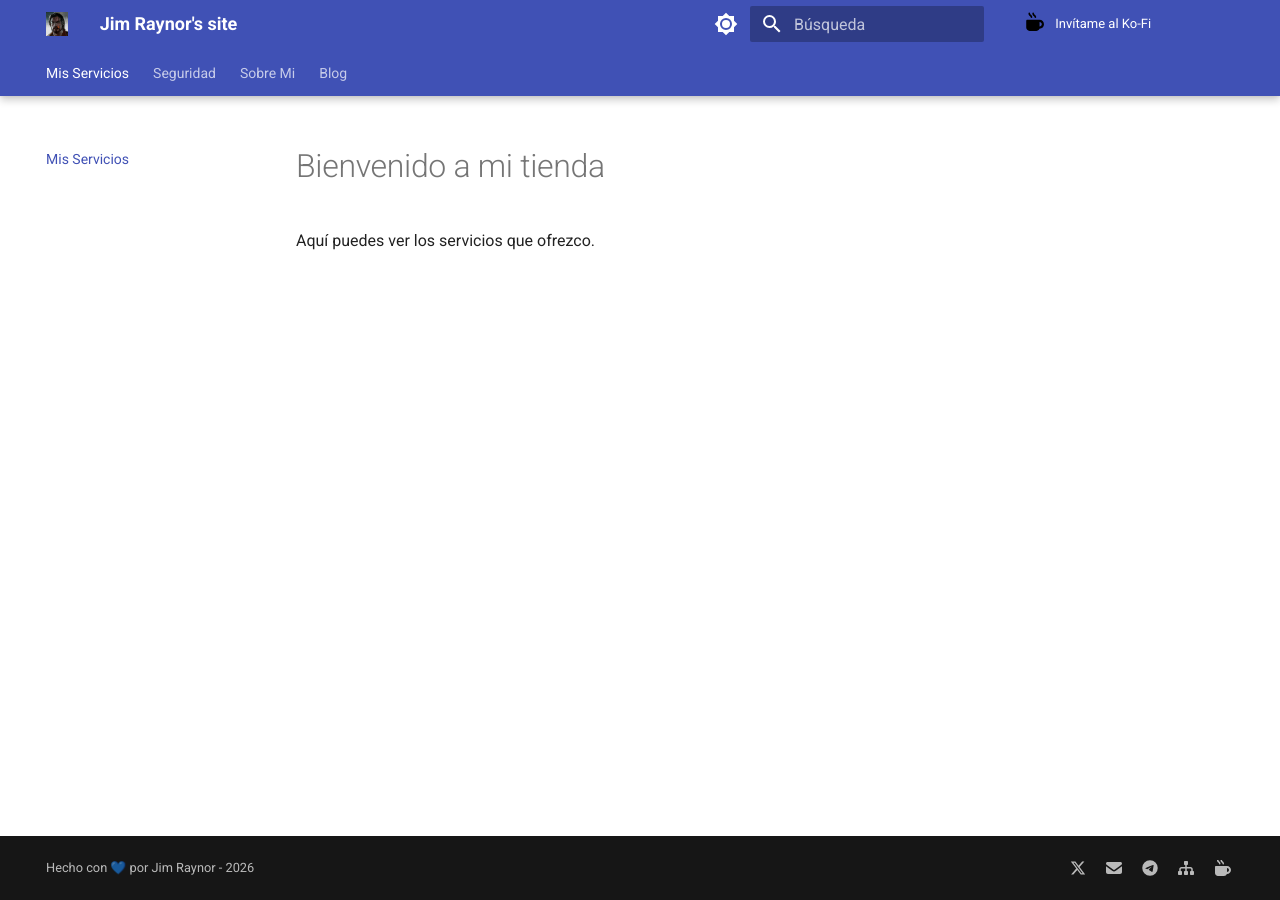
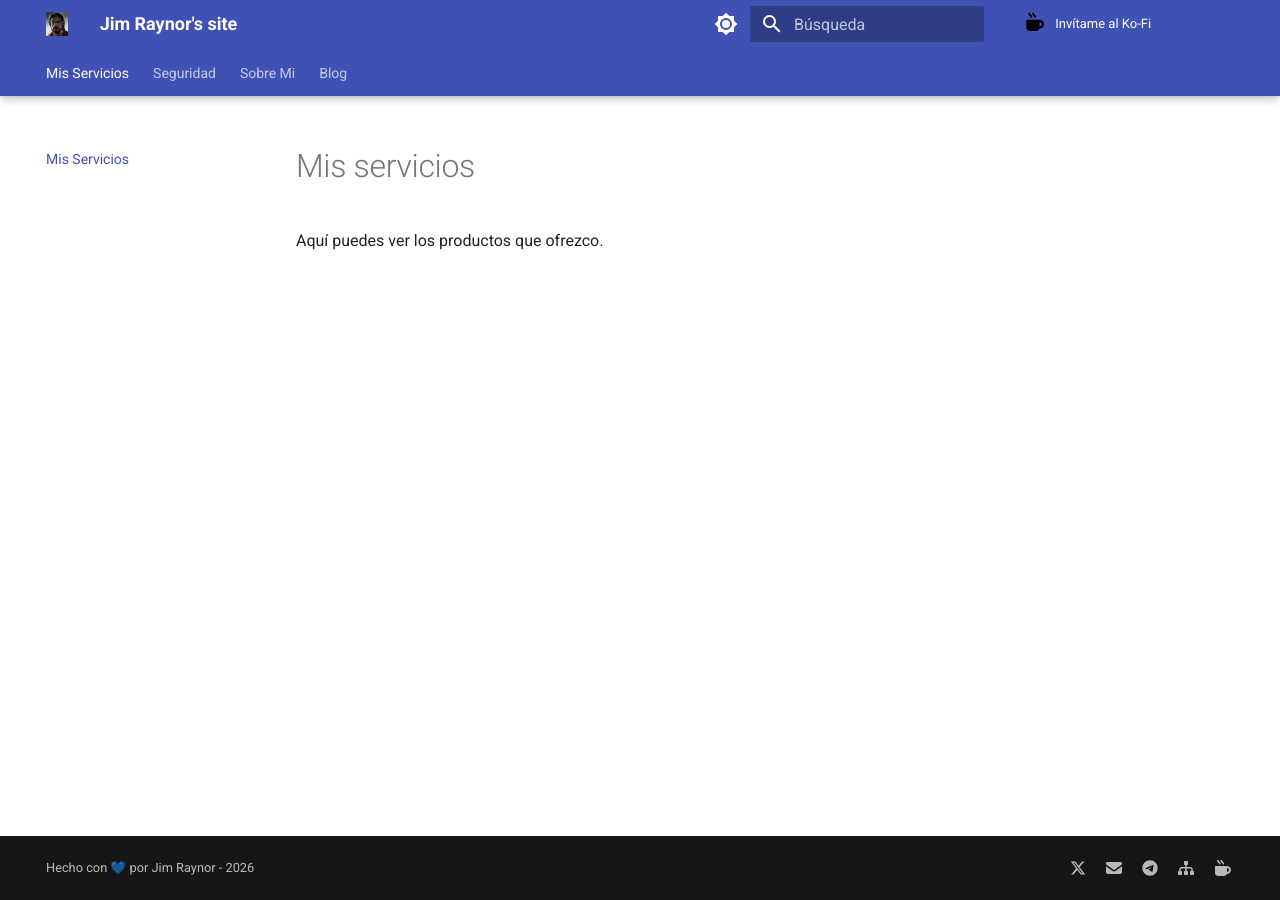
Before and after one commit to jimraynor88/blog, an MkDocs documentation site: the page built from docs/Mis Servicios/index.md, in a window 1280 px wide. Built offline with MkDocs 1.6.1 and Material for MkDocs 9.7.7, drawn with Linux system fonts in a browser that asks for light colours; some of the changed lines change nothing that is shown.

Commit message:
Update index.md

```diff
--- a/docs/Mis Servicios/index.md
+++ b/docs/Mis Servicios/index.md
@@ -1,12 +1,50 @@
 ---
-title: Mi Tienda
-description: Adquiere mis servicios de asesoría y cartas natales
+title: Tienda
+description: Servicios de asesoría y cartas natales
 ---
 
-# Bienvenido a mi tienda
+# Mis servicios
 
-Aquí puedes ver los servicios que ofrezco.
+Aquí puedes ver los productos que ofrezco.
 
 <script defer src="https://cdn.ko-fi.tools/v2/js/shop.js"></script>
+<div id="kofi-shop-embed" data-shop-id="Y8Y227YY4" data-shop-currency="€" data-shop-theme="none" data-shop-soldout="show"></div>
 
-<div id="kofi-shop-embed" data-shop-id="Y8Y227YY4" data-shop-currency="€" data-shop-theme="low" data-shop-soldout="show"></div>
+<script>
+window.addEventListener('load', function() {
+    setTimeout(function() {
+        // Traducir botones
+        document.querySelectorAll('.kofi-shop-item button, .kofi-shop-item a.btn-buy').forEach(btn => {
+            if (btn.innerText === 'Buy Now') btn.innerText = 'Comprar ahora';
+            else if (btn.innerText === 'View product') btn.innerText = 'Ver producto';
+        });
+        const allBtn = document.querySelector('.kofi-shop-view-all, .kofi-shop-view-all-button');
+        if (allBtn && allBtn.innerText === 'All') allBtn.innerText = 'Ver todos';
+        // Ocultar créditos
+        const credit = document.querySelector('.kofi-tools-credit, .kofi-shop-credit');
+        if (credit) credit.style.display = 'none';
+    }, 1000);
+});
+</script>
+
+<style>
+/* Opcional: estilos adicionales para que la tienda se vea bien */
+.kofi-shop-item {
+    border: 1px solid #ddd;
+    padding: 1rem;
+    margin: 1rem;
+    border-radius: 8px;
+    background: var(--md-default-bg-color);
+}
+.kofi-shop-item button {
+    background-color: var(--md-primary-fg-color);
+    color: white;
+    border: none;
+    padding: 0.5rem 1rem;
+    border-radius: 4px;
+    cursor: pointer;
+}
+.kofi-shop-item button:hover {
+    background-color: var(--md-accent-fg-color);
+}
+</style>
```
